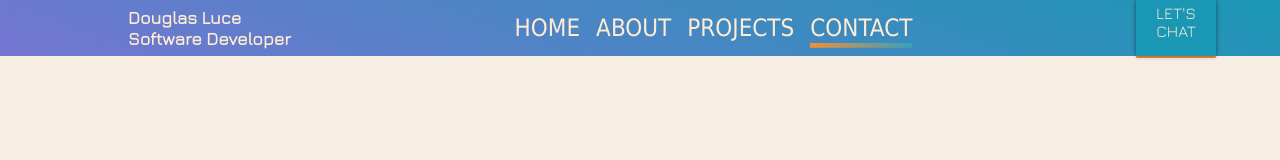
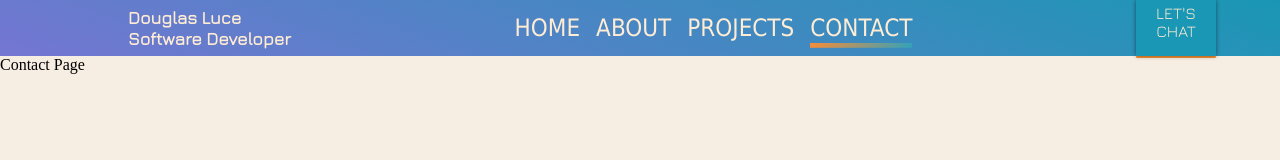
Before and after one commit to Doug-Luce/portfolio-site, a React (Create React App) app: page /contact in a window 1280 px wide. Shown: the top 160 px of the page. Built offline with nearby package versions, Linux system fonts and the light colour scheme; what styled-media-query would draw is missing.

Commit message:
Add routing and routes.

```diff
--- a/src/App.js
+++ b/src/App.js
@@ -4,10 +4,26 @@ import NavBar from './components/NavBar';
 import baseStyles from './baseStyles';
 import Home from './pages/home';
 
+const About = () => <div>About Page</div>;
+const Projects = () => <div>Projects Page</div>;
+const Contact = () => <div>Contact Page</div>;
+
+const MainLayout = () => (
+  <main>
+    <NavBar />
+    <Route path ="/" exact component={Home} />
+    <Route path ="/about" component={About} />
+    <Route path ="/projects" component={Projects} />
+    <Route path="/contact" component={Contact} />
+  </main>
+);
+
 const App = () => {
   baseStyles()
   return (
-    <NavBar />
+    <Router>
+      <MainLayout />
+    </Router>
 )
 };
 
--- a/src/components/navBar.js
+++ b/src/components/navBar.js
@@ -9,9 +9,7 @@ class NavBar extends React.Component {
     return (
       <NavStyles>
         <h4><a id="logo" href="/">Douglas Luce <br />Software Developer</a></h4>
-          <Router>
-            <NavLinks />
-          </Router>
+          <NavLinks />
         <ChatButton />
         <img src="http://res.cloudinary.com/lucedesign/image/upload/v1529802602/hamburger_tfga5b.svg" />
       </NavStyles>
--- a/src/pages/home.js
+++ b/src/pages/home.js
@@ -1,4 +1,5 @@
 import React from "react";
+import NavBar from '../components/NavBar';
 
 const Home = () => (
     <div>HELLO!</div>
```
